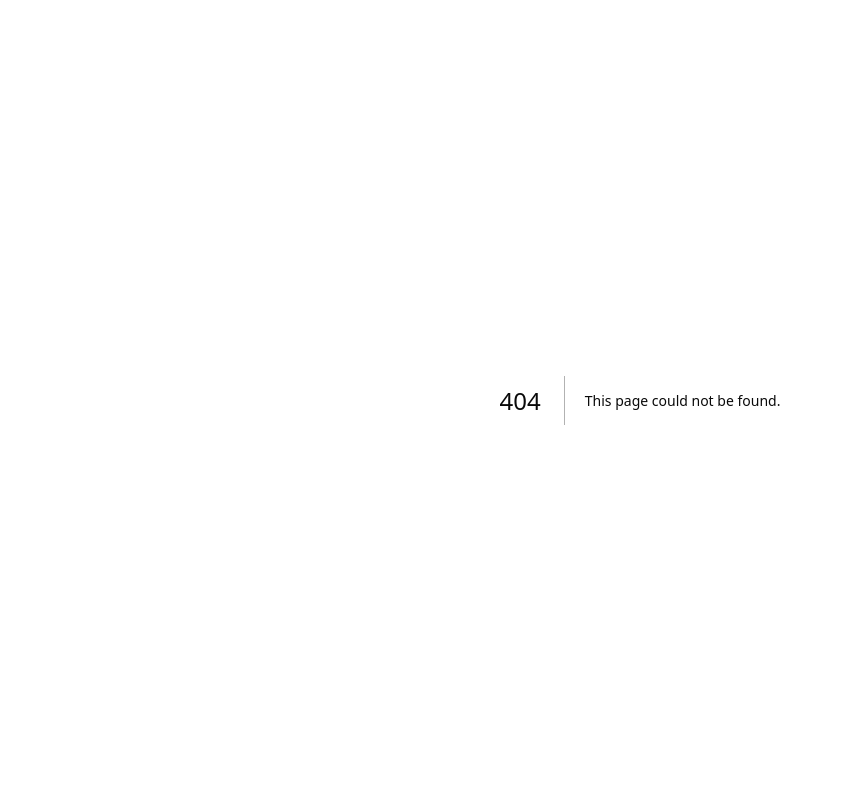
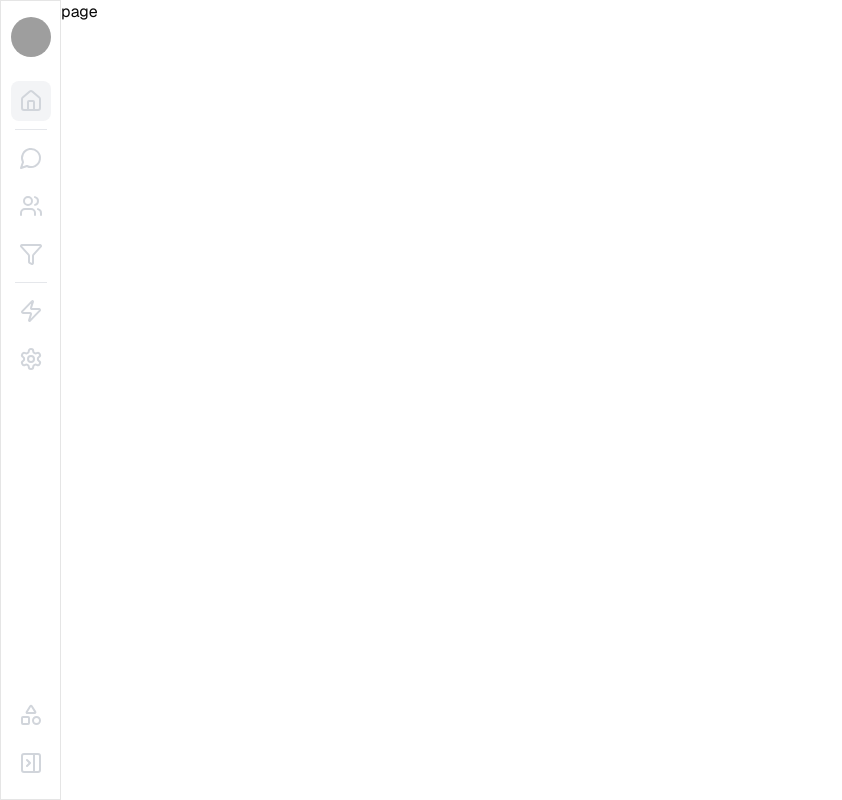
Before and after one commit to mdanjumkamali/converge, a Next.js app: page /chat in a window 1280 px wide. Before the commit this address had no page. Shown: the whole page, without its empty margins (0-842 px from the left). Built offline with nearby package versions, Linux system fonts and the light colour scheme; grey boxes are pictures that could not be loaded.

Commit message:
Add Left Sidebar

```diff
--- /dev/null
+++ b/app/(dashbaord)/(routes)/chat/page.tsx
@@ -0,0 +1,7 @@
+import React from "react";
+
+const page = () => {
+  return <div>page</div>;
+};
+
+export default page;
--- /dev/null
+++ b/app/(dashbaord)/layout.tsx
@@ -0,0 +1,14 @@
+import LeftSidebar from "@/components/dashboard/left-sidebar";
+
+export default function DashboardLayout({
+  children,
+}: Readonly<{
+  children: React.ReactNode;
+}>) {
+  return (
+    <div className="bg-white h-screen flex justify-between">
+      <LeftSidebar />
+      <main className="w-full">{children}</main>
+    </div>
+  );
+}
--- /dev/null
+++ b/components/dashboard/left-sidebar.tsx
@@ -0,0 +1,115 @@
+import React from "react";
+import {
+  Home,
+  MessageCircle,
+  Users,
+  Filter,
+  Zap,
+  Settings,
+  PanelRightClose,
+  Shapes,
+} from "lucide-react";
+import { Separator } from "../ui/separator";
+import { Avatar, AvatarFallback, AvatarImage } from "@/components/ui/avatar";
+
+interface SidebarIconProps {
+  icon: React.ReactNode;
+  title: string;
+  isActive?: boolean;
+}
+
+const SidebarIcon: React.FC<SidebarIconProps> = ({
+  icon,
+  title,
+  isActive = false,
+}) => (
+  <div
+    className={`p-2 rounded-lg cursor-pointer flex justify-center
+      ${isActive ? "bg-gray-100" : "hover:bg-gray-100"}`}
+    title={title}
+  >
+    {icon}
+  </div>
+);
+
+const LeftSidebar: React.FC = () => {
+  const firstGroup = [
+    { icon: <Home size={24} />, title: "Home", isActive: true },
+  ];
+
+  const secondGroup = [
+    { icon: <MessageCircle size={24} />, title: "Chats", isActive: false },
+    { icon: <Users size={24} />, title: "Contacts", isActive: false },
+    { icon: <Filter size={24} />, title: "Filters", isActive: false },
+  ];
+
+  const thirdGroup = [
+    { icon: <Zap size={24} />, title: "Automation", isActive: false },
+    { icon: <Settings size={24} />, title: "Settings", isActive: false },
+  ];
+
+  const bottomIcons = [
+    { icon: <Shapes size={24} />, title: "Shapes", isActive: false },
+    {
+      icon: <PanelRightClose size={24} />,
+      title: "Close Panel",
+      isActive: false,
+    },
+  ];
+
+  return (
+    <aside className="w-16 h-screen border text-gray-300 flex flex-col">
+      <div className="flex flex-col items-center py-4 space-y-2">
+        <Avatar className="mb-4">
+          <AvatarImage src="https://github.com/shadcn.png" />
+          <AvatarFallback>CN</AvatarFallback>
+        </Avatar>
+
+        {firstGroup.map((item, index) => (
+          <React.Fragment key={item.title}>
+            <SidebarIcon
+              icon={item.icon}
+              title={item.title}
+              isActive={item.isActive}
+            />
+
+            <Separator className="w-8 mx-auto mb-2 bg-gray-200" />
+          </React.Fragment>
+        ))}
+
+        {secondGroup.map((item) => (
+          <SidebarIcon
+            key={item.title}
+            icon={item.icon}
+            title={item.title}
+            isActive={item.isActive}
+          />
+        ))}
+
+        <Separator className="w-8 mx-auto mb-2 bg-gray-200" />
+
+        {thirdGroup.map((item) => (
+          <SidebarIcon
+            key={item.title}
+            icon={item.icon}
+            title={item.title}
+            isActive={item.isActive}
+          />
+        ))}
+      </div>
+
+      <div className="mt-auto flex flex-col items-center pb-4 space-y-2">
+        {bottomIcons.map((item) => (
+          <SidebarIcon
+            key={item.title}
+            icon={item.icon}
+            title={item.title}
+            isActive={item.isActive}
+          />
+        ))}
+      </div>
+    </aside>
+  );
+};
+
+export default LeftSidebar;
--- /dev/null
+++ b/components/ui/avatar.tsx
@@ -0,0 +1,50 @@
+"use client"
+
+import * as React from "react"
+import * as AvatarPrimitive from "@radix-ui/react-avatar"
+
+import { cn } from "@/lib/utils"
+
+const Avatar = React.forwardRef<
+  React.ElementRef<typeof AvatarPrimitive.Root>,
+  React.ComponentPropsWithoutRef<typeof AvatarPrimitive.Root>
+>(({ className, ...props }, ref) => (
+  <AvatarPrimitive.Root
+    ref={ref}
+    className={cn(
+      "relative flex h-10 w-10 shrink-0 overflow-hidden rounded-full",
+      className
+    )}
+    {...props}
+  />
+))
+Avatar.displayName = AvatarPrimitive.Root.displayName
+
+const AvatarImage = React.forwardRef<
+  React.ElementRef<typeof AvatarPrimitive.Image>,
+  React.ComponentPropsWithoutRef<typeof AvatarPrimitive.Image>
+>(({ className, ...props }, ref) => (
+  <AvatarPrimitive.Image
+    ref={ref}
+    className={cn("aspect-square h-full w-full", className)}
+    {...props}
+  />
+))
+AvatarImage.displayName = AvatarPrimitive.Image.displayName
+
+const AvatarFallback = React.forwardRef<
+  React.ElementRef<typeof AvatarPrimitive.Fallback>,
+  React.ComponentPropsWithoutRef<typeof AvatarPrimitive.Fallback>
+>(({ className, ...props }, ref) => (
+  <AvatarPrimitive.Fallback
+    ref={ref}
+    className={cn(
+      "flex h-full w-full items-center justify-center rounded-full bg-muted",
+      className
+    )}
+    {...props}
+  />
+))
+AvatarFallback.displayName = AvatarPrimitive.Fallback.displayName
+
+export { Avatar, AvatarImage, AvatarFallback }
--- /dev/null
+++ b/components/ui/separator.tsx
@@ -0,0 +1,31 @@
+"use client"
+
+import * as React from "react"
+import * as SeparatorPrimitive from "@radix-ui/react-separator"
+
+import { cn } from "@/lib/utils"
+
+const Separator = React.forwardRef<
+  React.ElementRef<typeof SeparatorPrimitive.Root>,
+  React.ComponentPropsWithoutRef<typeof SeparatorPrimitive.Root>
+>(
+  (
+    { className, orientation = "horizontal", decorative = true, ...props },
+    ref
+  ) => (
+    <SeparatorPrimitive.Root
+      ref={ref}
+      decorative={decorative}
+      orientation={orientation}
+      className={cn(
+        "shrink-0 bg-border",
+        orientation === "horizontal" ? "h-[1px] w-full" : "h-full w-[1px]",
+        className
+      )}
+      {...props}
+    />
+  )
+)
+Separator.displayName = SeparatorPrimitive.Root.displayName
+
+export { Separator }
--- a/package.json
+++ b/package.json
@@ -6,9 +6,11 @@
     "start": "next start"
   },
   "dependencies": {
+    "@radix-ui/react-avatar": "^1.1.3",
     "@radix-ui/react-checkbox": "^1.1.1",
     "@radix-ui/react-dropdown-menu": "^2.1.1",
     "@radix-ui/react-label": "^2.1.0",
+    "@radix-ui/react-separator": "^1.1.2",
     "@radix-ui/react-slot": "^1.1.0",
     "@supabase/ssr": "latest",
     "@supabase/supabase-js": "latest",
```
Also changed, not shown: 1 other file (tests, documents, lock files or other folders).
